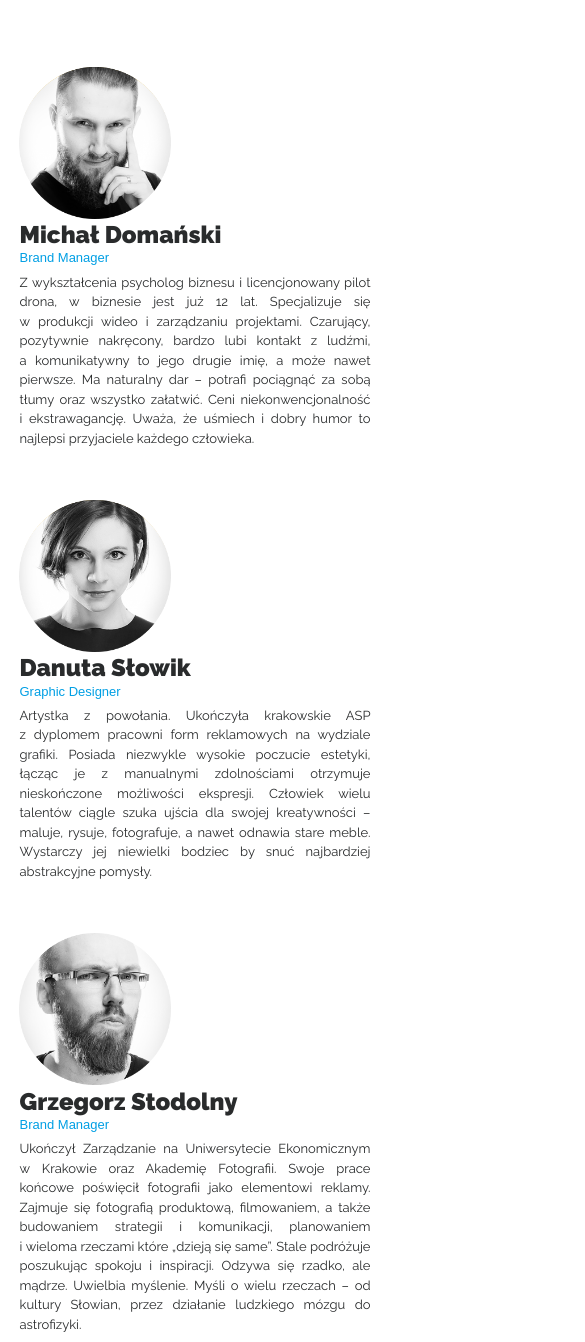
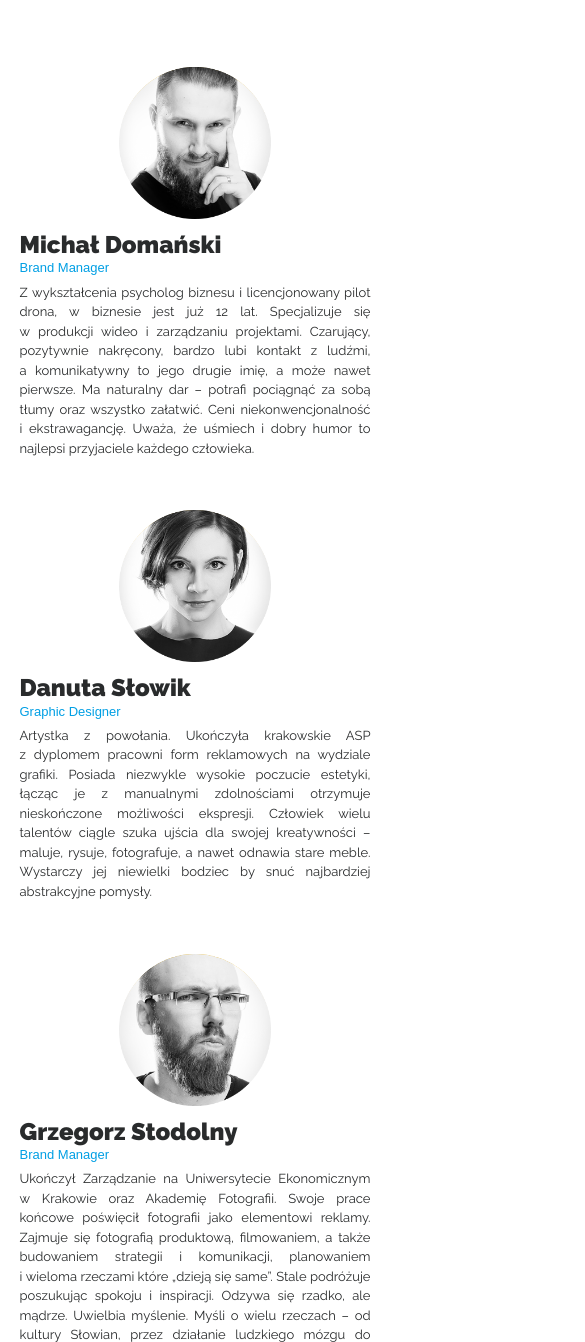
Before and after one commit to natalianowak/wytworniaPikseli, a website: page oNas.html in a window 390 px wide. Shown: the part 437-1779 px from the top of the page, 585 px wide, since content can reach past the window. Drawn offline with nearby package versions, Linux system fonts and the light colour scheme; some packages are replaced by stand-ins of ours.

Commit message:
mobile test4

```diff
--- a/oNas.css
+++ b/oNas.css
@@ -640,20 +640,27 @@ p {
     }
 
     .zdjecieLosiu img {
-        left: 5%;
+        left:0;
+        right:0;
+        margin: 0 auto;
     }
 
     .zdjecieDanka img {
-        left: 5%;
+        left:0;
+        right:0;
+        margin: 0 auto;
     }
 
     .zdjecieStodi img {
-        left: 5%;
+        left:0;
+        right:0;
+        margin: 0 auto;
     }
 
     .zdjecie {
         height: 150px;
         padding-right: 0;
+        margin-bottom: 10px;
     }
 
     .opakownie {
@@ -676,7 +683,7 @@ p {
     }
 
     .opisy {
-        height: 1300px;
+        height: 1330px;
     }
 
     .opisOsoby p {
```
Also changed, not shown: portfolio.css (+68 -30 lines).
